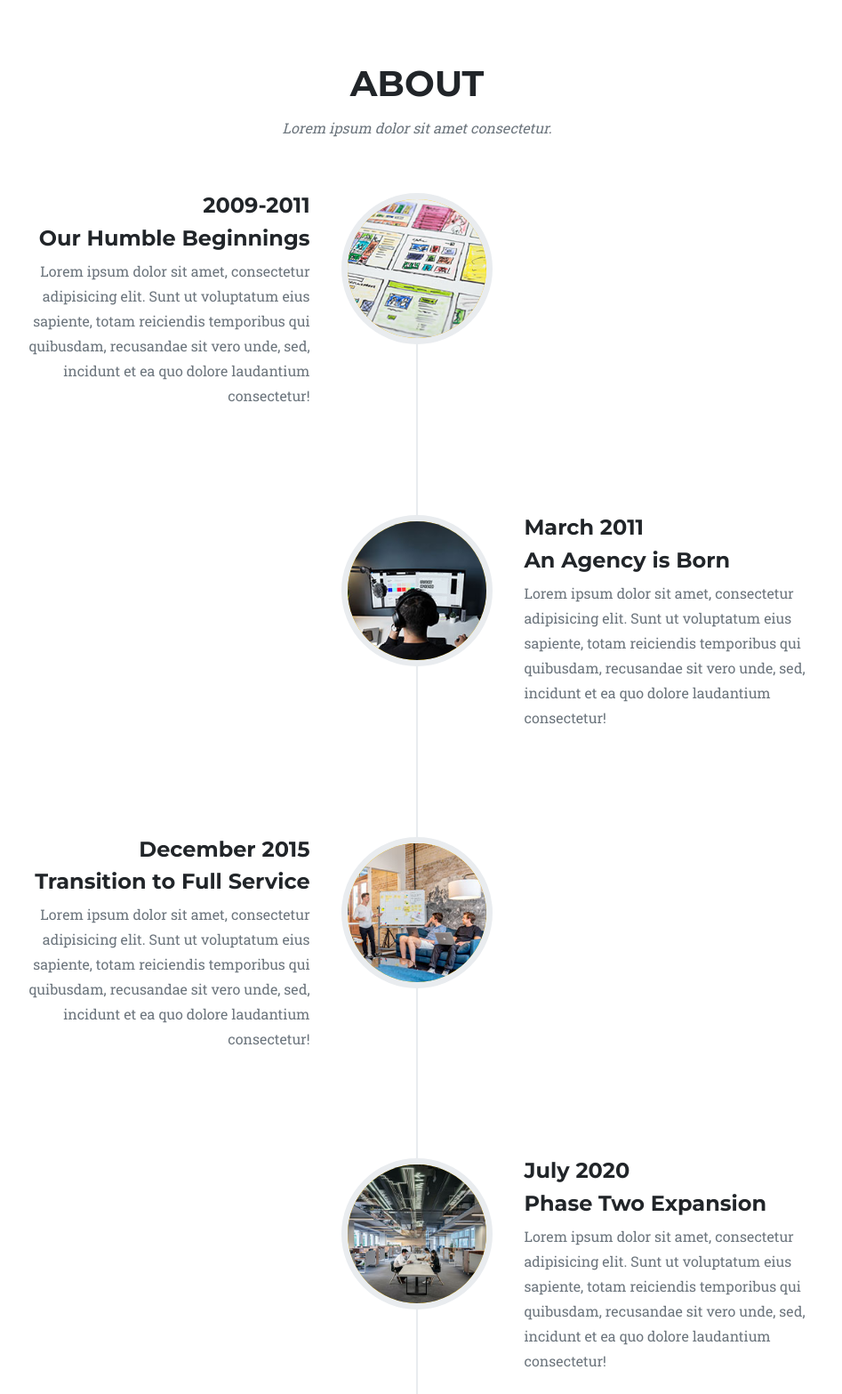
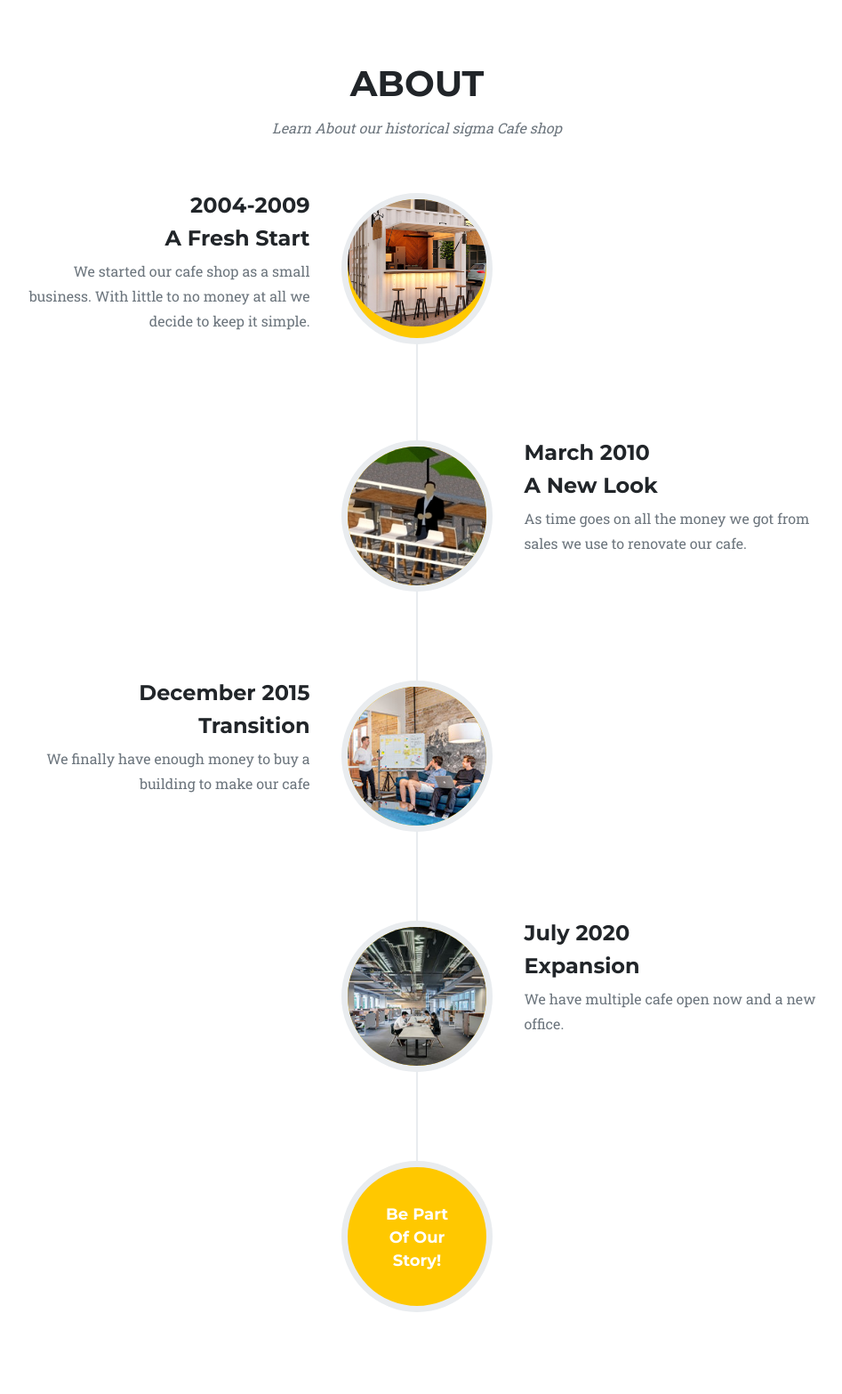
Before and after one commit to ValensioCS/Tugas-Kelompok, a plain HTML site: page index.html in a window 1280 px wide. Shown: the part 2540-4107 px from the top of the page at 89% size, without its empty margins (171-1118 px from the left). Drawn offline with nearby package versions, Linux system fonts and the light colour scheme.

Commit message:
Valensio Update

```diff
--- a/index.html
+++ b/index.html
@@ -185,27 +185,27 @@
             <div class="container">
                 <div class="text-center">
                     <h2 class="section-heading text-uppercase">About</h2>
-                    <h3 class="section-subheading text-muted">Lorem ipsum dolor sit amet consectetur.</h3>
+                    <h3 class="section-subheading text-muted">Learn About our historical sigma Cafe shop</h3>
                 </div>
                 <ul class="timeline">
                     <li>
-                        <div class="timeline-image"><img class="rounded-circle img-fluid" src="assets/img/about/1.jpg" alt="..." /></div>
+                        <div class="timeline-image"><img class="rounded-circle img-fluid" src="assets/img/about/cafe.jpg" alt="..." /></div>
                         <div class="timeline-panel">
                             <div class="timeline-heading">
-                                <h4>2009-2011</h4>
-                                <h4 class="subheading">Our Humble Beginnings</h4>
+                                <h4>2004-2009</h4>
+                                <h4 class="subheading">A Fresh Start</h4>
                             </div>
-                            <div class="timeline-body"><p class="text-muted">Lorem ipsum dolor sit amet, consectetur adipisicing elit. Sunt ut voluptatum eius sapiente, totam reiciendis temporibus qui quibusdam, recusandae sit vero unde, sed, incidunt et ea quo dolore laudantium consectetur!</p></div>
+                            <div class="timeline-body"><p class="text-muted">We started our cafe shop as a small business. With little to no money at all we decide to keep it simple.</p></div>
                         </div>
                     </li>
                     <li class="timeline-inverted">
-                        <div class="timeline-image"><img class="rounded-circle img-fluid" src="assets/img/about/2.jpg" alt="..." /></div>
+                        <div class="timeline-image"><img class="rounded-circle img-fluid" src="assets/img/about/booth.jpg" alt="..." /></div>
                         <div class="timeline-panel">
                             <div class="timeline-heading">
-                                <h4>March 2011</h4>
-                                <h4 class="subheading">An Agency is Born</h4>
+                                <h4>March 2010</h4>
+                                <h4 class="subheading">A New Look</h4>
                             </div>
-                            <div class="timeline-body"><p class="text-muted">Lorem ipsum dolor sit amet, consectetur adipisicing elit. Sunt ut voluptatum eius sapiente, totam reiciendis temporibus qui quibusdam, recusandae sit vero unde, sed, incidunt et ea quo dolore laudantium consectetur!</p></div>
+                            <div class="timeline-body"><p class="text-muted">As time goes on all the money we got from sales we use to renovate our cafe.</p></div>
                         </div>
                     </li>
                     <li>
@@ -213,9 +213,9 @@
                         <div class="timeline-panel">
                             <div class="timeline-heading">
                                 <h4>December 2015</h4>
-                                <h4 class="subheading">Transition to Full Service</h4>
+                                <h4 class="subheading">Transition</h4>
                             </div>
-                            <div class="timeline-body"><p class="text-muted">Lorem ipsum dolor sit amet, consectetur adipisicing elit. Sunt ut voluptatum eius sapiente, totam reiciendis temporibus qui quibusdam, recusandae sit vero unde, sed, incidunt et ea quo dolore laudantium consectetur!</p></div>
+                            <div class="timeline-body"><p class="text-muted">We finally have enough money to buy a building to make our cafe</p></div>
                         </div>
                     </li>
                     <li class="timeline-inverted">
@@ -223,9 +223,9 @@
                         <div class="timeline-panel">
                             <div class="timeline-heading">
                                 <h4>July 2020</h4>
-                                <h4 class="subheading">Phase Two Expansion</h4>
+                                <h4 class="subheading">Expansion</h4>
                             </div>
-                            <div class="timeline-body"><p class="text-muted">Lorem ipsum dolor sit amet, consectetur adipisicing elit. Sunt ut voluptatum eius sapiente, totam reiciendis temporibus qui quibusdam, recusandae sit vero unde, sed, incidunt et ea quo dolore laudantium consectetur!</p></div>
+                            <div class="timeline-body"><p class="text-muted">We have multiple cafe open now and a new office.</p></div>
                         </div>
                     </li>
                     <li class="timeline-inverted">
```
Also changed, not shown: assets/img/about/booth.jpg (added), assets/img/about/cafe.jpg (added).
